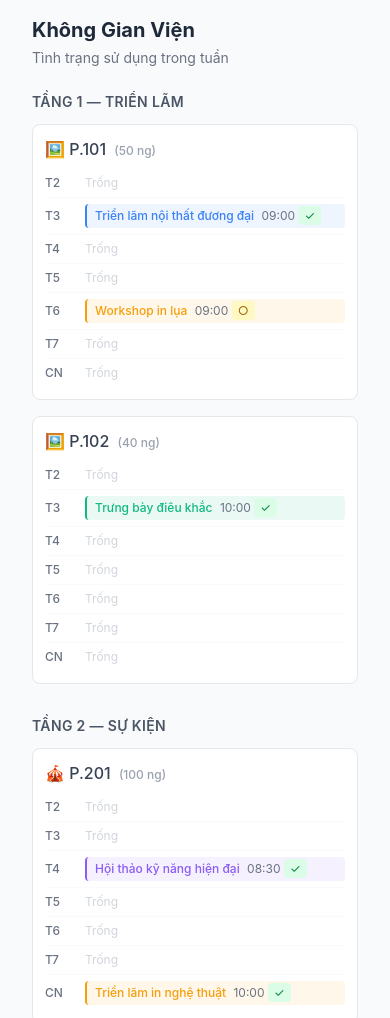
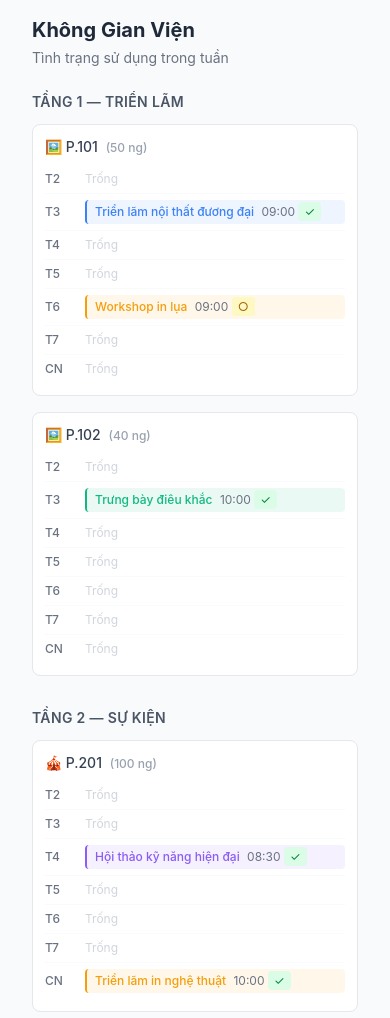
Before and after one commit to ai4bussiness-gif/vien-nghe-thuat-dashboard, an Astro site: page / in a window 390 px wide. Shown: the part 2560-3578 px from the top of the page. Built offline with nearby package versions, Linux system fonts and the light colour scheme; Astro itself is replaced by a stand-in of ours.

Commit message:
fix: EventCard dark mode + text size on mobile
- EventCard: dark:bg-gray-800, dark:text-gray-100, badge dark variants
- EventTimeline filter: dark mode for buttons + active state
- SpaceCalendar mobile: text-sm for readability
- Text sizes: sm:text-base for titles, sm:text-sm for body on desktop
- global.css: @custom-variant dark for class-based Tailwind v4 dark mode

```diff
--- a/src/components/SpaceCalendar.astro
+++ b/src/components/SpaceCalendar.astro
@@ -118,7 +118,7 @@ function statusBadge(status: string) {
           <div class="md:hidden space-y-4">
             {floorSpaces.map(space => (
               <div class="bg-white dark:bg-gray-800 rounded-lg border border-gray-200 dark:border-gray-700 p-3">
-                <div class="font-medium text-gray-700 mb-2">
+                <div class="font-medium text-gray-700 mb-2 text-sm sm:text-base">
                   {TYPE_ICONS[space.type]} {space.name}
                   <span class="text-xs text-gray-400 ml-1">({space.capacity} ng)</span>
                 </div>
```
